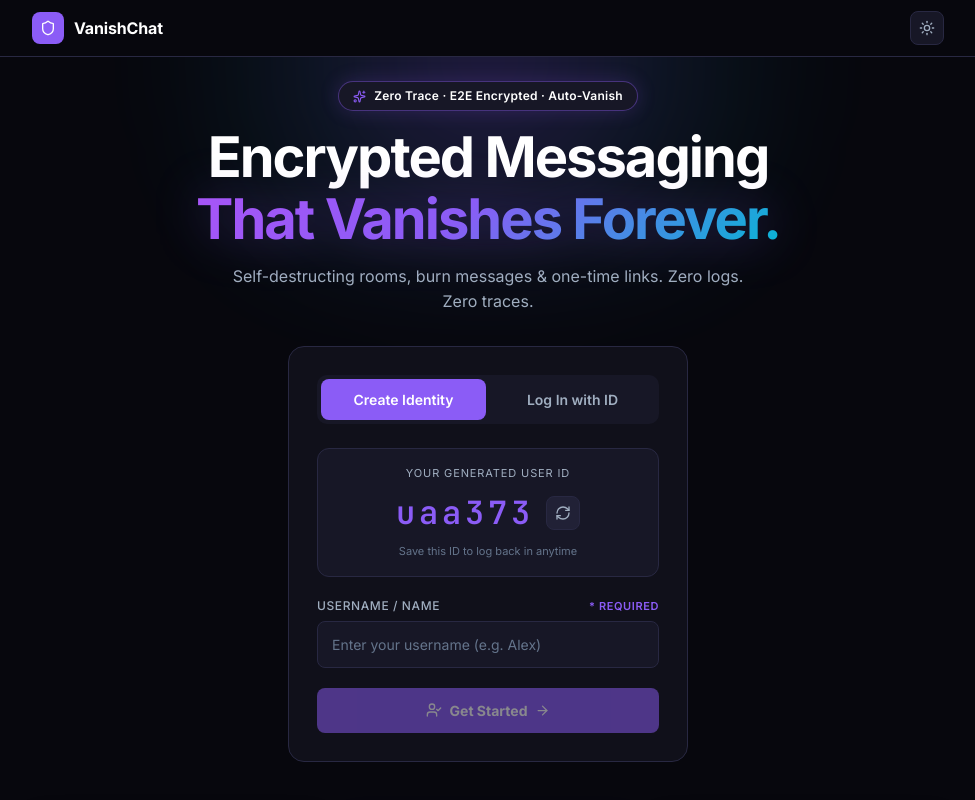
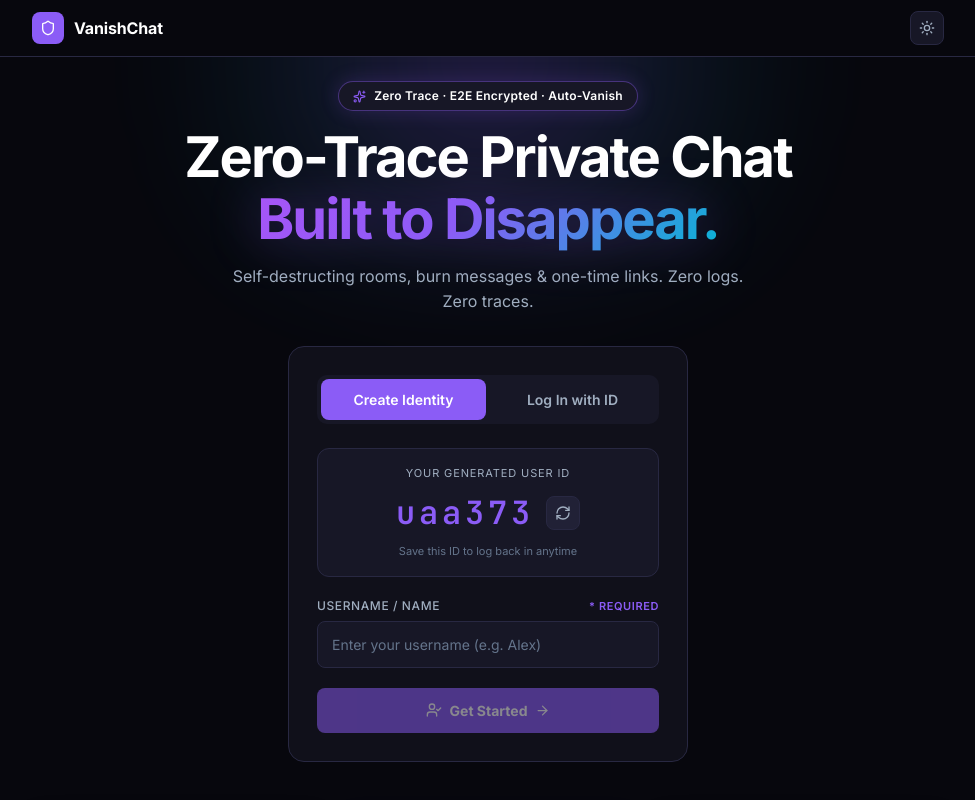
Before and after one commit to Nithin1614/Disappear-Chat, a React (Vite) app: page / in a window 1280 px wide. Shown: the top 800 px of the page, without its empty margins (152-1127 px from the left). Built offline with nearby package versions, Linux system fonts and the light colour scheme; no server answers.

Commit message:
docs: update LandingPage hero title to 'Zero-Trace Private Chat Built to Disappear.'

```diff
--- a/src/pages/LandingPage.jsx
+++ b/src/pages/LandingPage.jsx
@@ -52,13 +52,13 @@ export default function LandingPage() {
             fontSize: 'clamp(32px, 5.5vw, 56px)', fontWeight: 800, color: 'var(--text)',
             letterSpacing: '-0.035em', lineHeight: 1.1, marginBottom: '14px'
           }}>
-            Encrypted Messaging <br />
+            Zero-Trace Private Chat <br />
             <span style={{
               background: 'linear-gradient(135deg, #a855f7 0%, #8b5cf6 45%, #06b6d4 100%)',
               WebkitBackgroundClip: 'text', WebkitTextFillColor: 'transparent',
               filter: 'drop-shadow(0 0 25px rgba(139,92,246,0.35))'
             }}>
-              That Vanishes Forever.
+              Built to Disappear.
             </span>
           </h1>
 
```
